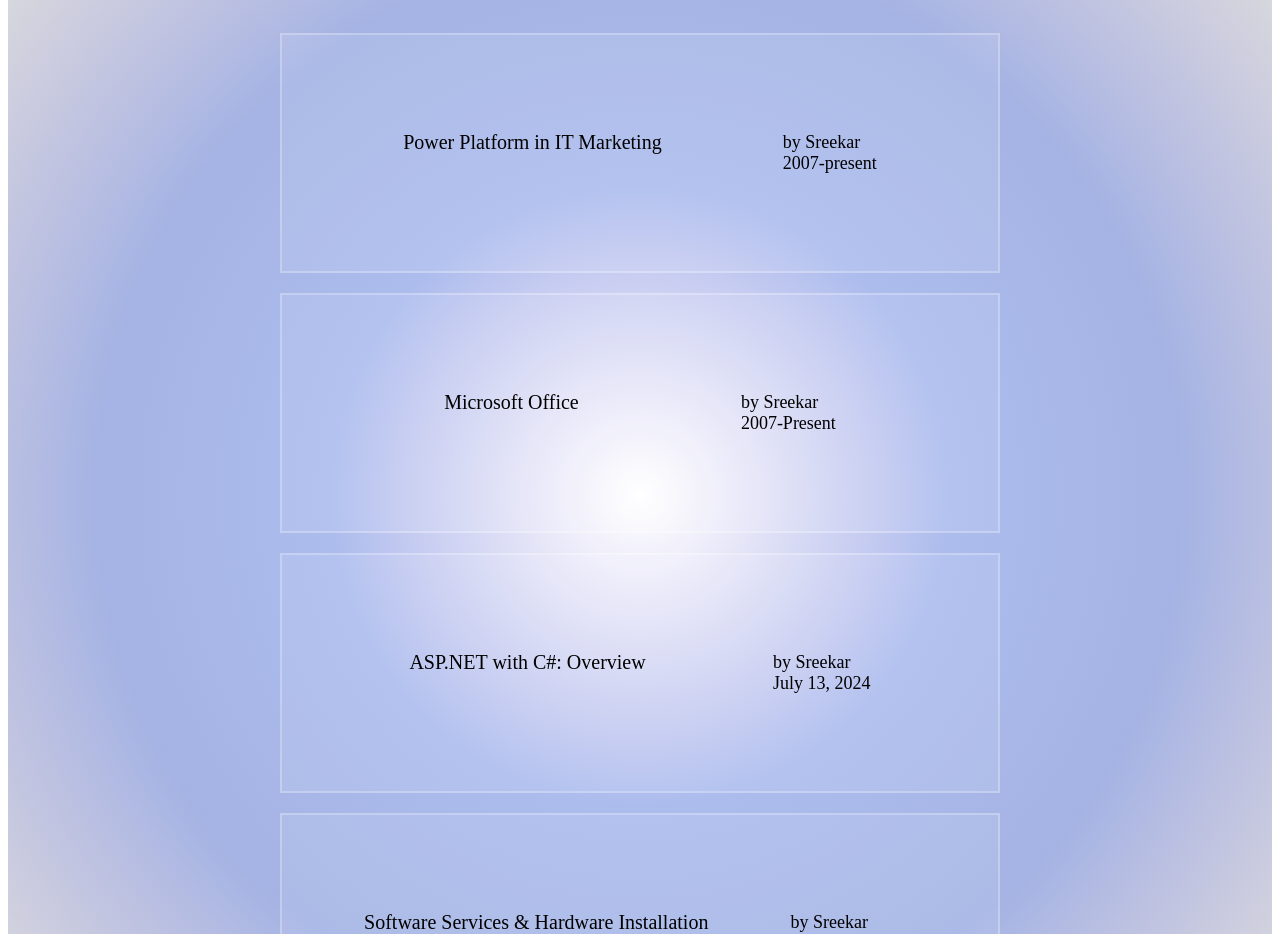
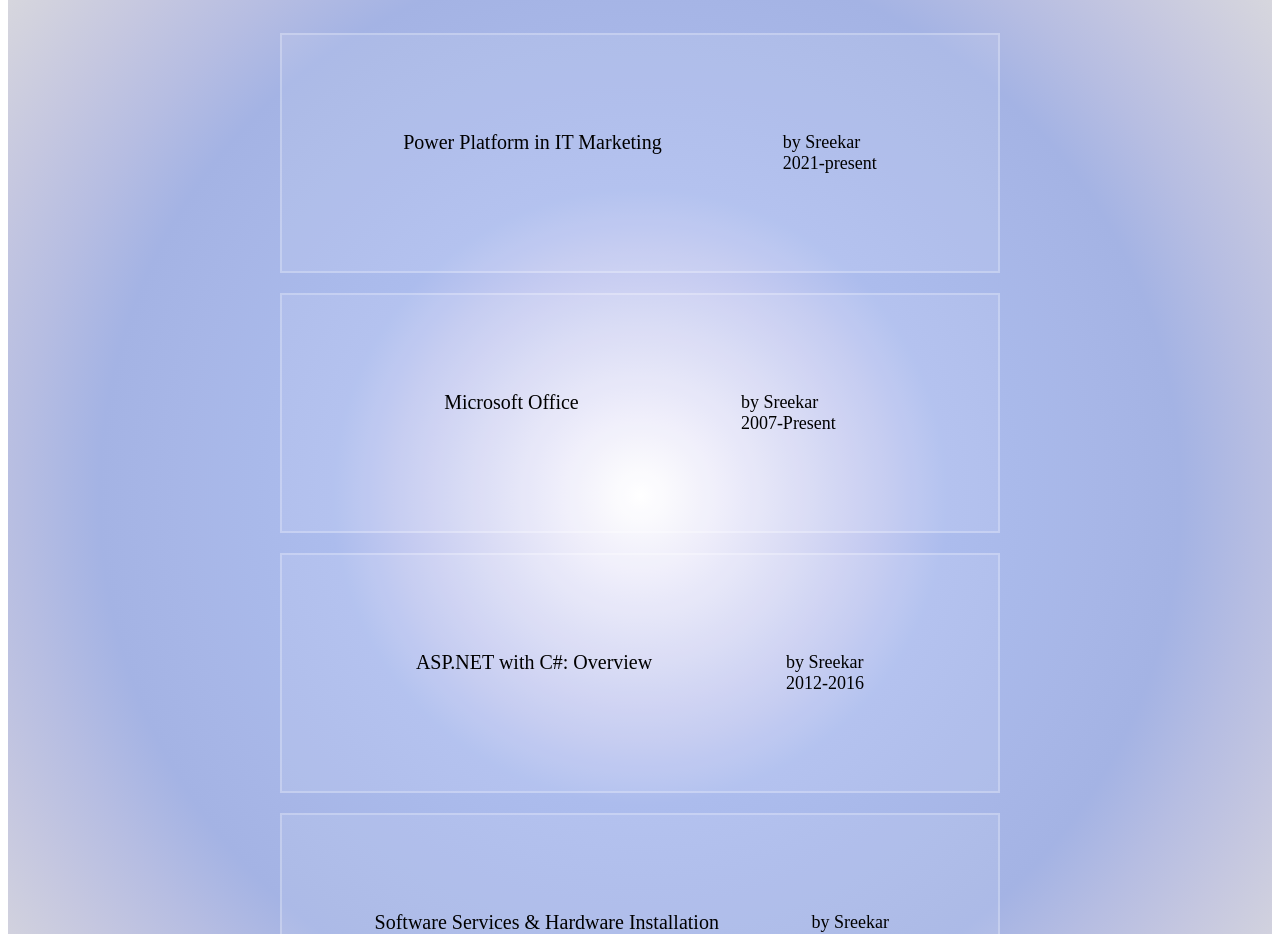
Before and after one commit to Chandu182/NewPortfolio, a React (Vite) app: page /Article in a window 1280 px wide. Shown: the part 165-1099 px from the top of the page. Built offline with nearby package versions, Linux system fonts and the light colour scheme; a web font is replaced by a local one.

Commit message:
years added

```diff
--- a/src/components/pages/Article.jsx
+++ b/src/components/pages/Article.jsx
@@ -8,7 +8,7 @@
     id: 1,
     title: "Power Platform in IT Marketing",
     author: "Sreekar",
-    date: "2007-present",
+    date: "2021-present",
     content: (
       <>
         <p>
@@ -264,7 +264,7 @@
     id: 3,
     title: "ASP.NET with C#: Overview",
     author: "Sreekar",
-    date: "July 13, 2024",
+    date: "2012-2016",
     content: (
       <>
         <p>
@@ -376,7 +376,7 @@
     id: 4,
     title: "Software Services & Hardware Installation ",
     author: "Sreekar",
-    date: "October 19, 2024",
+    date: "2007-present",
     content: (
       <>
         <h4>IT Software Services</h4>
```
